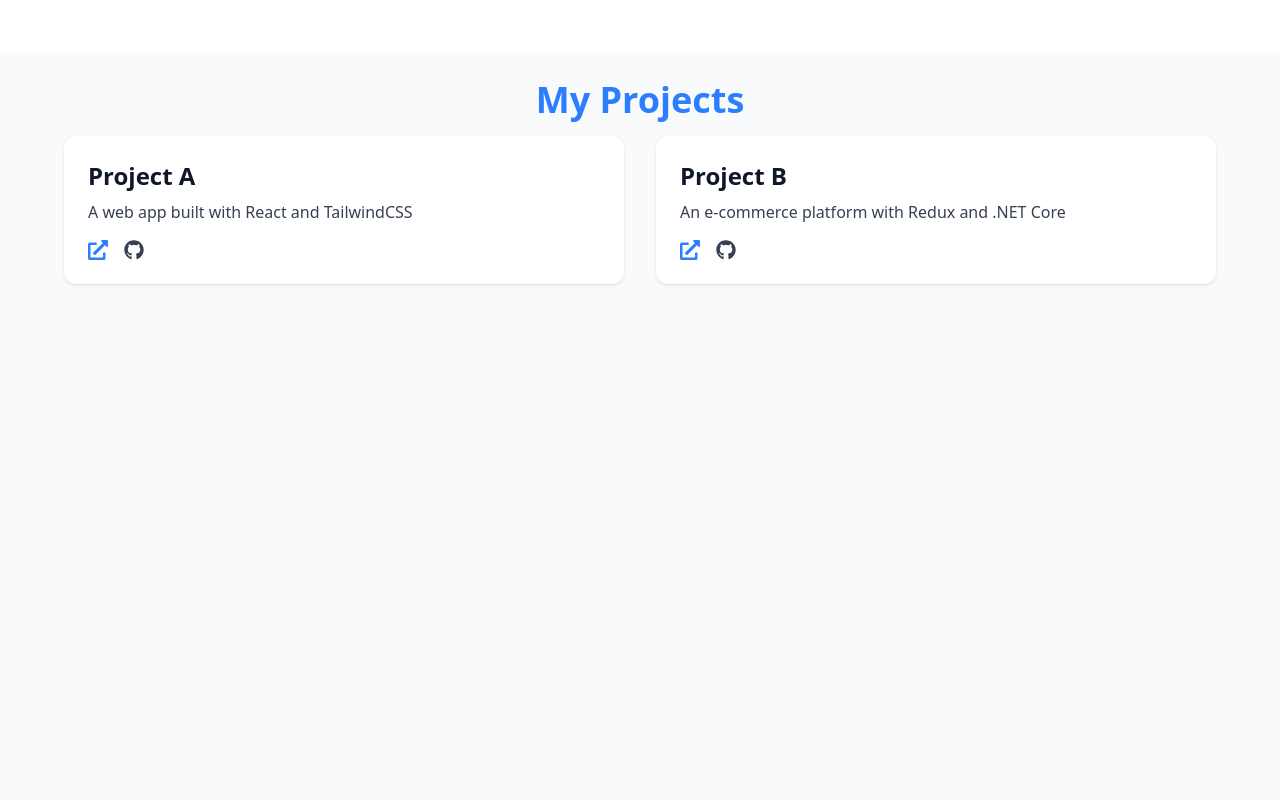
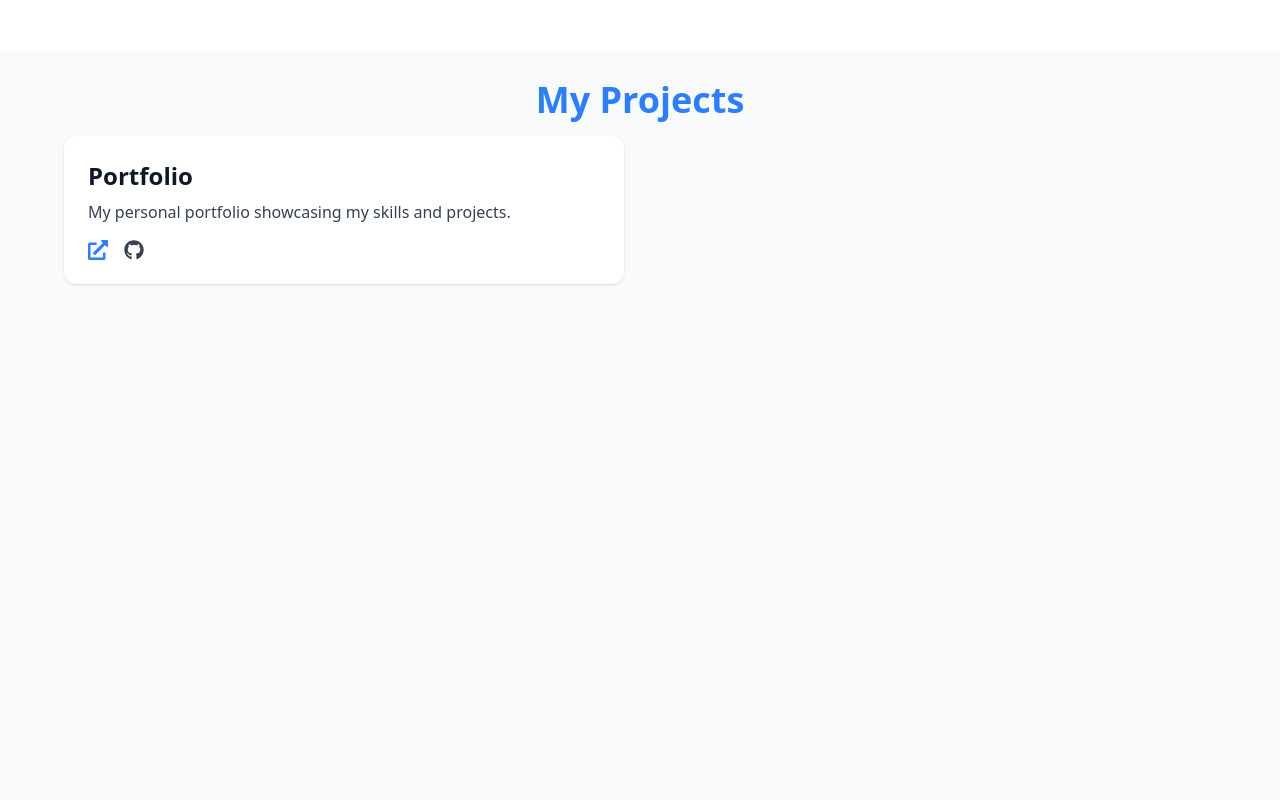
Before and after one commit to shivambyadav99/my-portfolio, a React (Vite) app: page /#hero in a window 1280 px wide. Shown: the part 3180-3980 px from the top of the page. Built offline with nearby package versions, Linux system fonts and the light colour scheme.

Commit message:
changes added

```diff
--- a/src/components/Contact.jsx
+++ b/src/components/Contact.jsx
@@ -4,7 +4,7 @@ export default function ContactInfo() {
   const contactItems = [
     { icon: <FaEnvelope />, label: "Email", value: "shivambyadav99@gmail.com", href: "https://mail.google.com/mail/?view=cm&to=shivambyadav99@gmail.com" },
     { icon: <FaPhoneAlt />, label: "Phone", value: "+91 8605284612", href: "tel:+918605284612" },
-    { icon: <FaGithub />, label: "GitHub", value: "shivam2337", href: "https://github.com/shivam2337" },
+    { icon: <FaGithub />, label: "GitHub", value: "shivambyadav99", href: "https://github.com/shivambyadav99" },
     { icon: <FaLinkedin />, label: "LinkedIn", value: "Shivam Yadav", href: "https://www.linkedin.com/in/shivambyadav99" },
   ];
 
--- a/src/components/Footer.jsx
+++ b/src/components/Footer.jsx
@@ -2,7 +2,7 @@ import { FaGithub, FaLinkedin, FaEnvelope, FaPhoneAlt } from "react-icons/fa";
 
 export default function Footer() {
   const socialItems = [
-    { icon: <FaGithub size={20} />, href: "https://WWW.github.com/shivam2337" },
+    { icon: <FaGithub size={20} />, href: "https://WWW.github.com/shivambyadav99" },
     {
       icon: <FaEnvelope size={20} />,
       // Open Gmail compose window
--- a/src/components/Sidebar.jsx
+++ b/src/components/Sidebar.jsx
@@ -30,7 +30,7 @@ export default function Sidebar() {
   ]);
 
   const socialItems = [
-    { icon: <FaGithub size={20} />, href: 'https://github.com/shivam2337' },
+    { icon: <FaGithub size={20} />, href: 'https://github.com/shivambyadav99' },
     { icon: <FaEnvelope size={20} />, href: 'https://mail.google.com/mail/?view=cm&to=shivambyadav99@gmail.com' },
     { icon: <FaPhoneAlt size={20} />, href: 'tel:+918605284612' },
     { icon: <FaLinkedin size={20} />, href: 'https://linkedin.com/in/shivambyadav99' },
--- a/src/data/projects.json
+++ b/src/data/projects.json
@@ -1,18 +1,10 @@
 [
   {
-    "name": "Project A",
-    "description": "A web app built with React and TailwindCSS",
-    "details": "This project demonstrates a full-featured web application with responsive design, dynamic routing, and state management.",
+    "name": "Portfolio",
+    "description":  "My personal portfolio showcasing my skills and projects.",
+    "details": "This portfolio features a modern UI with sections for About Me, Skills, Projects, and Contact. It highlights my work, provides links to live demos and GitHub repositories, and presents my developer profile in a professional way.",
     "live": "https://projectA.com",
-    "code": "https://github.com/username/projectA",
+    "code": "https://github.com/shivambyadav99/my-portfolio",
     "tech": ["React.js", "TailwindCSS", "JavaScript"]
-  },
-  {
-    "name": "Project B",
-    "description": "An e-commerce platform with Redux and .NET Core",
-    "details": "A professional e-commerce app with cart functionality, backend integration, and responsive UI.",
-    "live": "https://projectB.com",
-    "code": "https://github.com/username/projectB",
-    "tech": ["React.js", "Redux", ".NET Core", "SQL"]
   }
 ]
--- a/src/data/resume.json
+++ b/src/data/resume.json
@@ -7,7 +7,7 @@
     {
       "role": "Software Development Engineer",
       "company": "Accure Softech Pvt Ltd",
-      "duration": "Nov 2023 - Present",
+      "duration": "June 2025 - Present",
       "details": "1.Worked on frontend development using React.js and Redux, integrated with backend python, java for different projects. 2.Handling multiple projects with simaltaneously with leadership for team."
     },
     {
```
Also changed, not shown: 2 other files (tests, documents, lock files or other folders).
